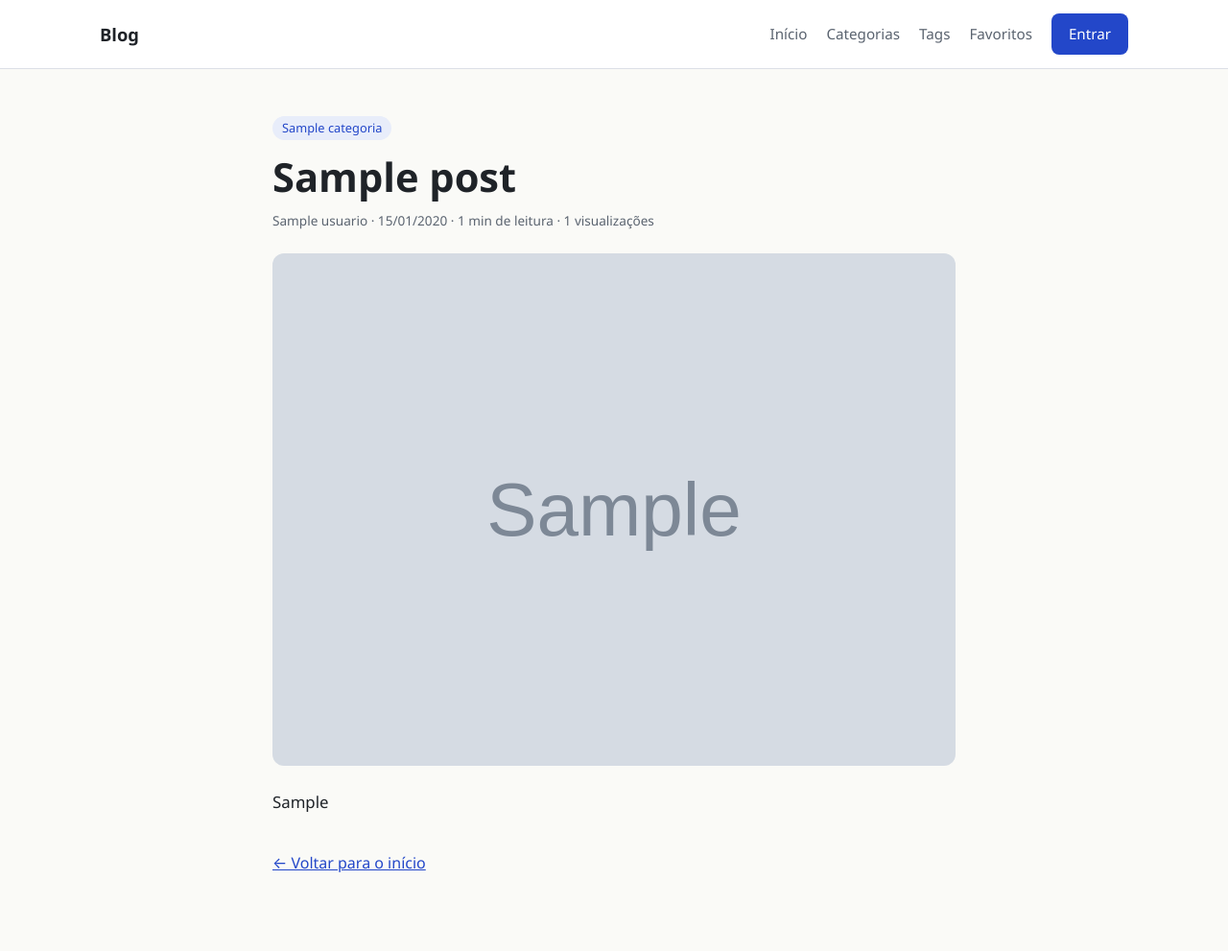
After one commit to bot-hiro/blogPython, a Flask app: template templates/ian/detalhe.html in a window 1280 px wide. The commit adds this page. Shown: the whole page at 96% size. Run offline with Flask 3, Linux system fonts and the light colour scheme; the template is opened without the code that fills it: values that come from a table or form of the project are taken from there, others are empty; tables that the repository leaves empty hold one stand-in row (values such as "Sample post"); grey boxes marked "Sample" are stand-in pictures.

Commit message:
post: criar, publicar e página de detalhe

```diff
--- a/models/post.py
+++ b/models/post.py
@@ -1,7 +1,16 @@
 """Post: responsável Ian."""
+import re
+import unicodedata
 from datetime import datetime
 
 from extensoes import db
+
+
+def gerar_slug(texto):
+    """'Olá, Mundo!' vira 'ola-mundo' (usado no endereço do post)."""
+    texto = unicodedata.normalize("NFKD", texto).encode("ascii", "ignore").decode("ascii")
+    texto = re.sub(r"[^a-zA-Z0-9]+", "-", texto).strip("-").lower()
+    return texto or "post"
 
 
 class Post(db.Model):
@@ -24,6 +33,35 @@ class Post(db.Model):
     autor = db.relationship("Usuario", back_populates="posts")
     categoria = db.relationship("Categoria", back_populates="posts")
 
+    # ---------- métodos do Ian ----------
+    @classmethod
+    def criar(cls, titulo, resumo, conteudo, autor_id, categoria_id, imagem_capa=None):
+        """Cria um post como RASCUNHO e devolve o post."""
+        base = gerar_slug(titulo)
+        slug, n = base, 2
+        while cls.query.filter_by(slug=slug).first():  # slug precisa ser único
+            slug = f"{base}-{n}"
+            n += 1
+        post = cls(
+            titulo=titulo, slug=slug, resumo=resumo, conteudo=conteudo,
+            imagem_capa=imagem_capa, autor_id=autor_id, categoria_id=categoria_id,
+        )
+        db.session.add(post)
+        db.session.commit()
+        return post
+
+    def publicar(self):
+        """Muda para PUBLICADO e preenche a data de publicação (só na primeira vez)."""
+        self.status = "PUBLICADO"
+        if self.data_publicacao is None:
+            self.data_publicacao = datetime.utcnow()
+        db.session.commit()
+
+    def registrar_visualizacao(self):
+        """Cada abertura do detalhe soma 1."""
+        self.visualizacoes = (self.visualizacoes or 0) + 1
+        db.session.commit()
+
     def tempo_leitura(self):
         """Minutos de leitura: número de palavras / 200 (mínimo 1)."""
         palavras = len(self.conteudo.split())
@@ -40,5 +78,4 @@ class Post(db.Model):
     def media_avaliacoes(self):
         return None  # TODO (Enzo): usar Avaliacao.media_por_post()
 
-    # TODO (Ian): criar(), editar(), publicar(), arquivar(), excluir(),
-    #             registrar_visualizacao(), adicionar_tag(), remover_tag(), engajamento()
+    # TODO (Ian): editar(), arquivar(), excluir(), adicionar_tag(), remover_tag(), engajamento()
--- /dev/null
+++ b/static/css/ian.css
@@ -0,0 +1,12 @@
+/* Estilos das páginas do Ian (detalhe do post, formulário, categorias) */
+.artigo { max-width: 760px; }
+.artigo-titulo { font-size: clamp(1.8rem, 4.5vw, 2.6rem); line-height: 1.2; margin: 14px 0 10px; }
+
+.capa { display: block; width: 100%; border-radius: 12px; margin: 24px 0; }
+.capa-vazia {
+  height: 280px; display: flex; align-items: center; justify-content: center;
+  background: var(--azul-claro); color: var(--azul);
+}
+
+.texto p { margin: 0 0 18px; font-size: 1.05rem; line-height: 1.7; }
+.voltar { margin-top: 36px; }
--- /dev/null
+++ b/templates/ian/detalhe.html
@@ -0,0 +1,28 @@
+{% extends "base.html" %}
+{% block titulo %}{{ post.titulo }} · Blog{% endblock %}
+{% block css_extra %}<link rel="stylesheet" href="{{ url_for('static', filename='css/ian.css') }}">{% endblock %}
+
+{% block conteudo %}
+<article class="pagina artigo">
+  <span class="etiqueta">{{ post.categoria.nome }}</span>
+  <h1 class="artigo-titulo">{{ post.titulo }}</h1>
+  <p class="meta">
+    {{ post.autor.nome }} · {{ post.data_publicacao.strftime('%d/%m/%Y') }} ·
+    {{ post.tempo_leitura() }} min de leitura · {{ post.visualizacoes }} visualizações
+  </p>
+
+  {% if post.imagem_capa %}
+    <img class="capa" src="{{ post.imagem_capa }}" alt="Capa do post {{ post.titulo }}">
+  {% else %}
+    <div class="capa capa-vazia">Imagem de capa</div>
+  {% endif %}
+
+  <div class="texto">
+    {% for paragrafo in post.conteudo.replace('\r\n', '\n').split('\n\n') %}
+      <p>{{ paragrafo }}</p>
+    {% endfor %}
+  </div>
+
+  <p class="voltar"><a href="{{ url_for('ian.home') }}">← Voltar para o início</a></p>
+</article>
+{% endblock %}
--- a/templates/ian/home.html
+++ b/templates/ian/home.html
@@ -22,7 +22,7 @@
     {% for post in posts %}
     <article class="cartao">
       <span class="etiqueta">{{ post.categoria.nome }}</span>
-      <h2><a href="#">{{ post.titulo }}</a></h2>
+      <h2><a href="{{ url_for('ian.detalhe', slug=post.slug) }}">{{ post.titulo }}</a></h2>
       <p class="resumo">{{ post.resumo }}</p>
       <p class="meta">
         {{ post.autor.nome }} · {{ post.data_publicacao.strftime('%d/%m/%Y') }} ·
```
Also changed, not shown: rotas/ian.py (+9 -1 lines).
